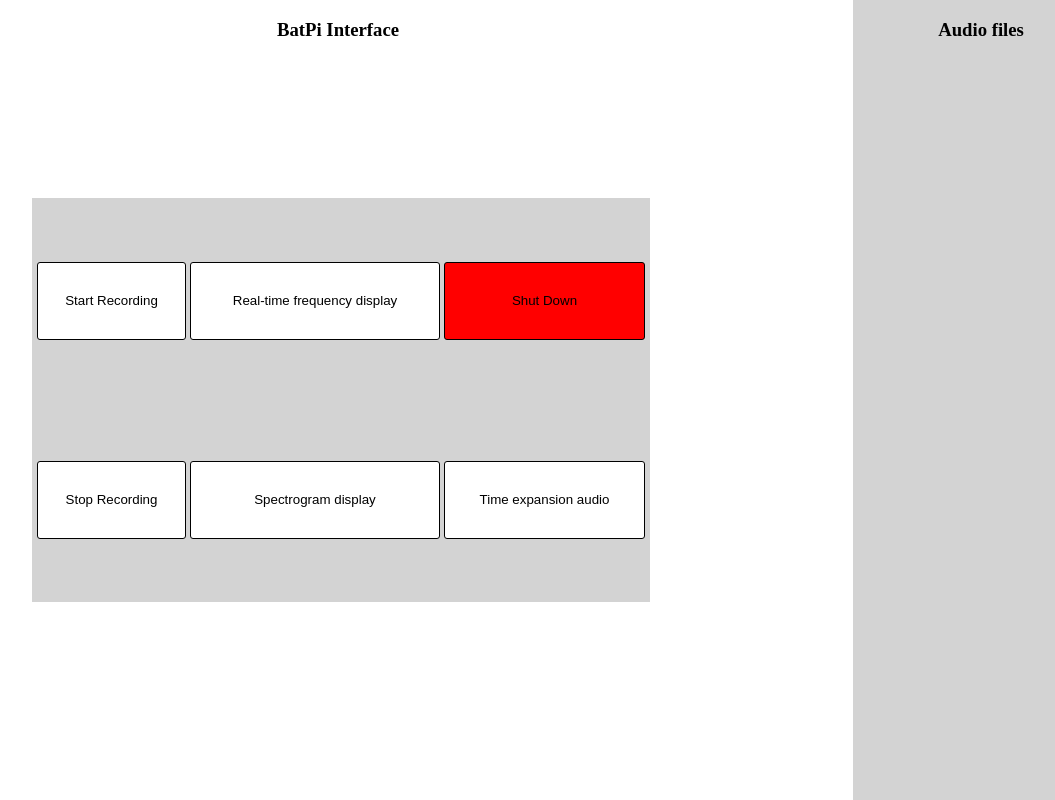
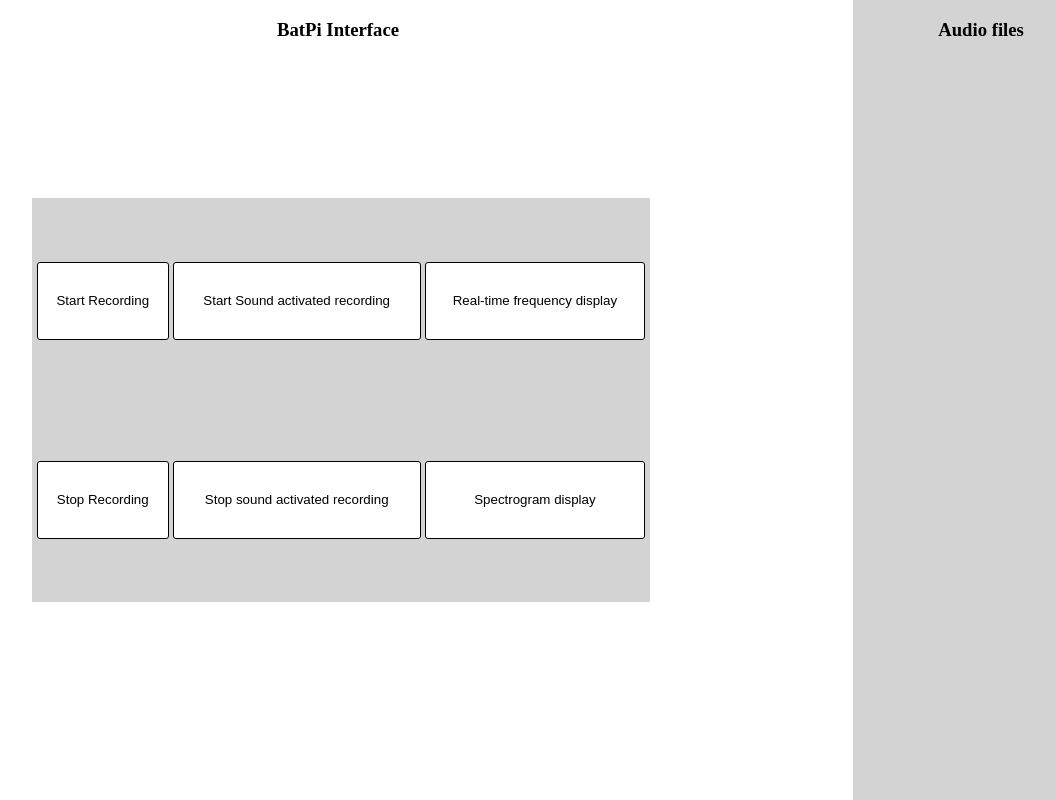
Before and after one commit to BatIdentification/BatCrowd-Detector, a PHP site: page /index.php in a window 1280 px wide. Shown: the whole page, without its empty margins (171-1226 px from the left). Run offline with PHP 8.4, Linux system fonts and the light colour scheme.

Commit message:
Changed options in index.php

```diff
--- a/index.php
+++ b/index.php
@@ -14,7 +14,6 @@
 		<script>
 			$(document).ready(function(){
 				$(".audiofile").click(function(event){
-
 					source = $(event.target)[0].innerHTML;
 					console.log($(event.target));
 					audio = new Audio(source);
@@ -31,13 +30,13 @@
 				<table class="options">
 					<tr>
 						<td><a href="?recordingStart"><button class="option">Start Recording</button></a></td>
+						<td><button class="option">Start Sound activated recording</button></td>
 						<td><button class="option">Real-time frequency display</button></td>
-						<td><button class="option" id="shut-down">Shut Down</button></td>
 					</tr>
 					<tr>
 						<td><a href="?recordingStop"><button class="option">Stop Recording</button></a></td>
-						<td><a href="spectogram.php"><button class="option">Spectrogram display</button></a></td>
-						<td><button class="option">Time expansion audio</button></td>
+						<td><a href=""><button class="option">Stop sound activated recording</button></a></td>
+						<td><a href="spectogram.php"><button class="option">Spectrogram display</button></a></t>
 					</tr>
 				</table>
 			</div>
```
